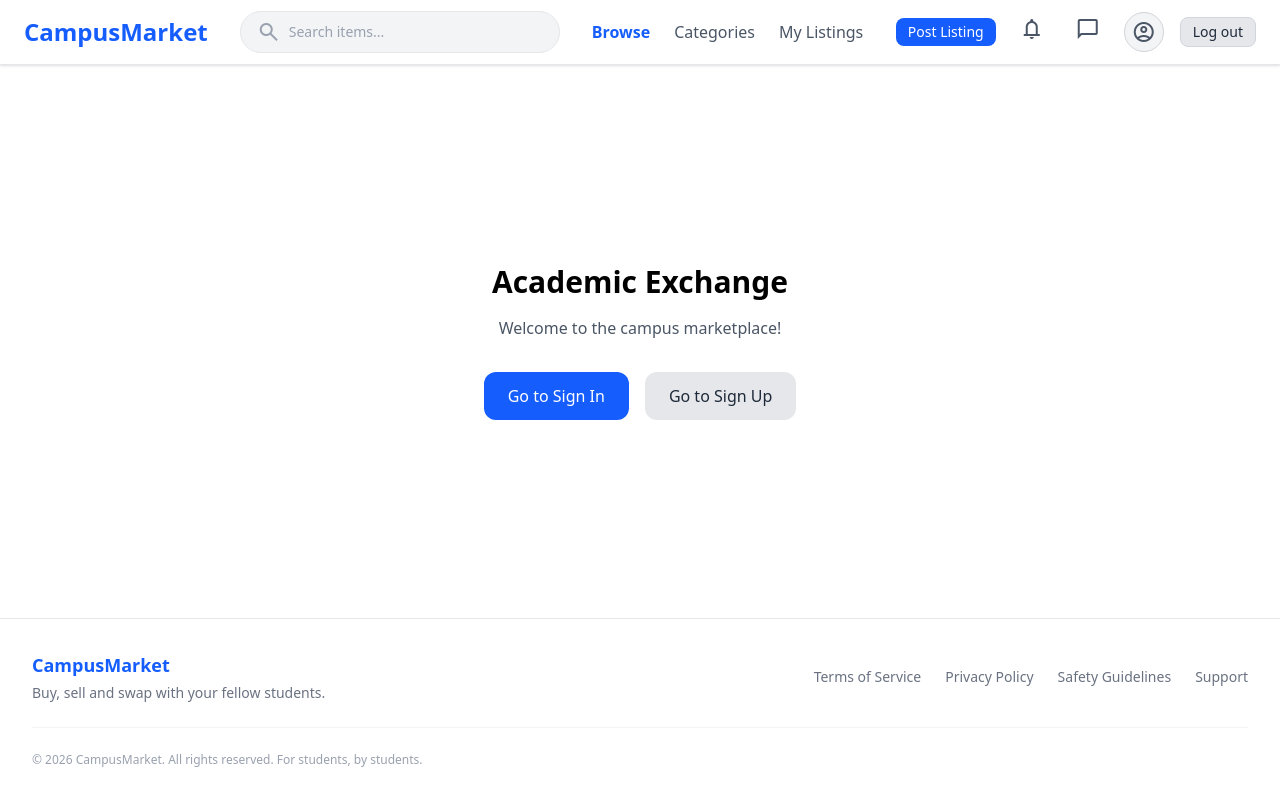
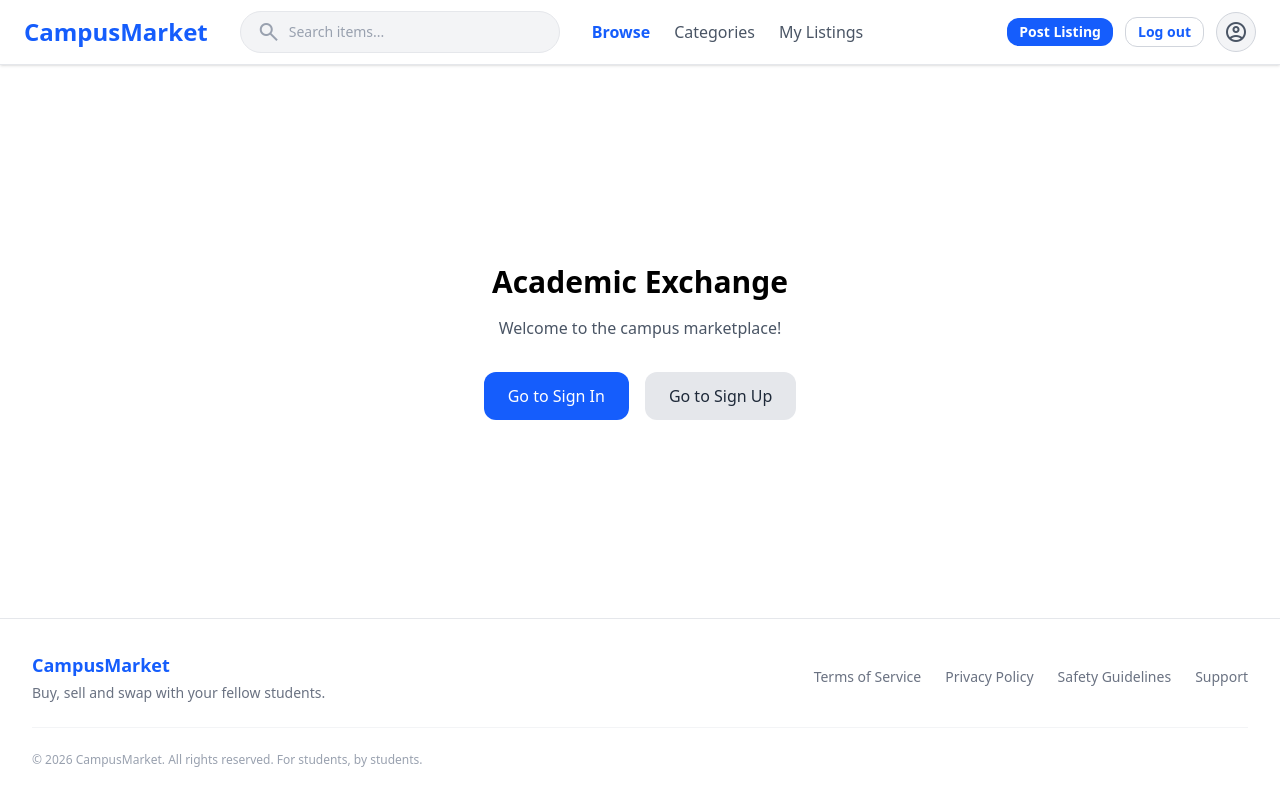
Before and after one commit to iotb-tech/Campus-Marketplace, a Next.js app: page / in a window 1280 px wide. Built offline with nearby package versions, Linux system fonts and the light colour scheme.

Commit message:
fix: the leftside, nav, page and button components

```diff
--- a/src/app/components/Leftside.tsx
+++ b/src/app/components/Leftside.tsx
@@ -20,34 +20,32 @@ export default function MyComponent() {
                 </svg>
               </div>
               <h1 className="text-3xl font-bold tracking-tight">
-                Academic Exchange
+                Campus Market
               </h1>
             </div>
-            <h2 className="text-5xl font-black mb-6 leading-tight">
-              Elevate your campus journey.
+            <h2 className="text-4xl font-black mb-6 leading-tight">
+              Shop. Sell. Connect.
             </h2>
             <p className="text-xl opacity-90 leading-relaxed font-light mb-10">
-              A secure space built exclusively for scholars. Join thousands of
-              your peers in sharing insights, resources, and innovation within
-              a trusted community.
+             Your Campus Marketplace for buying  and selling items with students.Discover great deals, list what you no longer need, and trade with student around you.
             </p>
             <div className="grid grid-cols-2 gap-6">
               <div className="bg-white/10 backdrop-blur-md p-6 rounded-2xl border border-white/20">
                 <span className="material-symbols-outlined text-4xl mb-3">
                   verified_user
                 </span>
-                <h4 className="font-bold text-lg mb-1">Campus Verified</h4>
+                <h4 className="font-bold text-lg mb-1">Student-Friendly Deals</h4>
                 <p className="text-sm opacity-80">
-                  Access restricted to verified university emails only.
+                  Discover affordable secondhand essentials, from textbook and gadgets to fashion and everyday items.
                 </p>
               </div>
               <div className="bg-white/10 backdrop-blur-md p-6 rounded-2xl border border-white/20">
                 <span className="material-symbols-outlined text-4xl mb-3">
                   groups
                 </span>
-                <h4 className="font-bold text-lg mb-1">Collaborative</h4>
+                <h4 className="font-bold text-lg mb-1">Buy & Sell on Campus</h4>
                 <p className="text-sm opacity-80">
-                  Sync with study groups and department projects instantly.
+                  Find useful items from student around you, or turn things you no longer need into cash.
                 </p>
               </div>
             </div>
--- a/src/app/components/Nav.tsx
+++ b/src/app/components/Nav.tsx
@@ -58,10 +58,12 @@ const Nav: React.FC<NavProps> = ({ userName = "User" }) => {
         </div>
 
         {/* Desktop Actions */}
-        <div className="hidden md:flex items-center gap-4">
+        <div className="hidden md:flex items-center gap-3">
+          {/* Primary CTA */}
           <Button
             variant="primary"
             size="sm"
+            className="bg-blue-600 text-white font-semibold rounded-xl hover:bg-blue-700 transition-colors"
             onClick={() => {
               /* Navigate to post listing */
             }}
@@ -69,29 +71,27 @@ const Nav: React.FC<NavProps> = ({ userName = "User" }) => {
             Post Listing
           </Button>
 
-          <button className="p-2 text-gray-600 hover:text-blue-600 transition-colors">
-            <span className="material-symbols-outlined">notifications</span>
-          </button>
+          {/* Inverted / Secondary CTA */}
+          <form action={signOut}>
+            <Button
+              type="submit"
+              variant="secondary"
+              size="sm"
+              className="bg-transparent border border-blue-600 text-blue-600 font-semibold rounded-xl hover:bg-blue-50 transition-colors"
+            >
+              Log out
+            </Button>
+          </form>
 
-          <button className="p-2 text-gray-600 hover:text-blue-600 transition-colors">
-            <span className="material-symbols-outlined">chat_bubble</span>
-          </button>
-
+          {/* Profile Avatar */}
           <button
-            className="w-10 h-10 rounded-full bg-gray-100 border border-gray-300 flex items-center justify-center text-gray-600 hover:text-blue-600 transition-colors"
+            className="w-10 h-10 rounded-full bg-gray-100 border border-gray-300 flex items-center justify-center text-gray-600 hover:text-blue-600 transition-colors focus:outline-none focus:ring-2 focus:ring-blue-500 focus:ring-offset-2"
             aria-label={`${userName} profile`}
           >
             <span className="material-symbols-outlined text-[24px]">
               account_circle
             </span>
           </button>
-
-          {/* Logout */}
-          <form action={signOut}>
-            <Button type="submit" variant="secondary" size="sm">
-              Log out
-            </Button>
-          </form>
         </div>
 
         {/* Mobile Menu Button */}
--- a/src/app/components/button.tsx
+++ b/src/app/components/button.tsx
@@ -25,7 +25,7 @@ const Button: React.FC<ButtonProps> = ({
 
   const variants = {
     primary: 'bg-blue-600 text-white hover:bg-blue-700',
-    secondary: 'bg-gray-200 text-gray-800 border border-gray-300 hover:bg-gray-300',
+    secondary: 'bg-gray-200 text-blue-600 border border-gray-300 hover:bg-gray-300',
     outline: 'border border-gray-300 text-gray-800 hover:bg-gray-100',
   };
 
--- a/src/app/signin/page.tsx
+++ b/src/app/signin/page.tsx
@@ -185,24 +185,6 @@ export default function LoginPage() {
               </Link>
             </p>
 
-            {/* Trust Banner */}
-            <div className="mt-10 pt-8 border-t border-outline-variant flex flex-col items-center">
-              <p className="text-xs font-bold text-outline uppercase tracking-widest mb-6">
-                Secured by University Auth Services
-              </p>
-              <div className="flex gap-8 opacity-40 grayscale hover:grayscale-0 transition-all duration-500">
-                <div className="flex items-center gap-1 font-black text-xl italic">
-                  MIT
-                </div>
-                <div className="flex items-center gap-1 font-black text-xl italic text-red-800">
-                  STANFORD
-                </div>
-                <div className="flex items-center gap-1 font-black text-xl italic text-blue-900">
-                  OXFORD
-                </div>
-              </div>
-            </div>
-
             <footer className="mt-10 text-center">
               <p className="text-sm text-on-surface-variant">
                 By signing in, you agree to the{' '}
```
